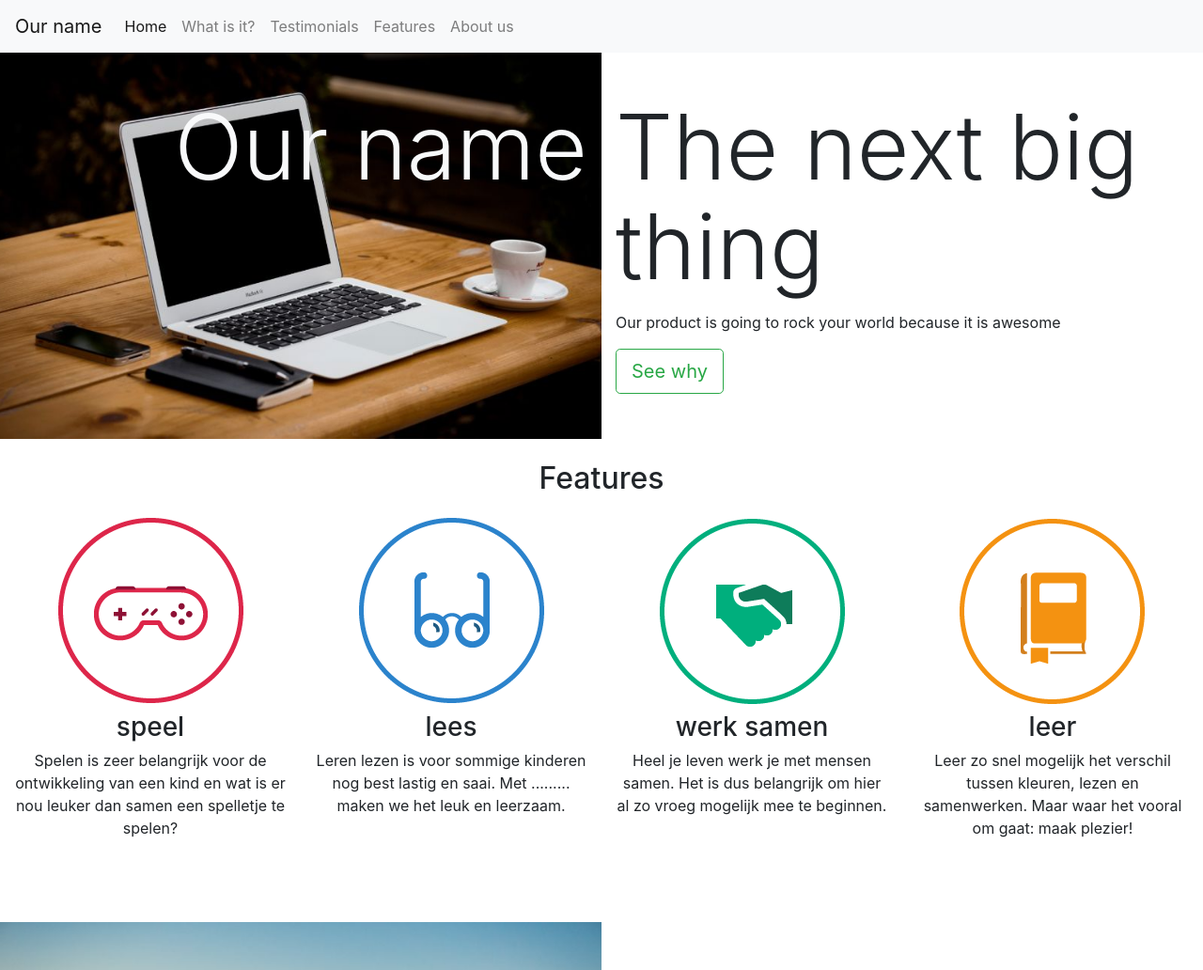
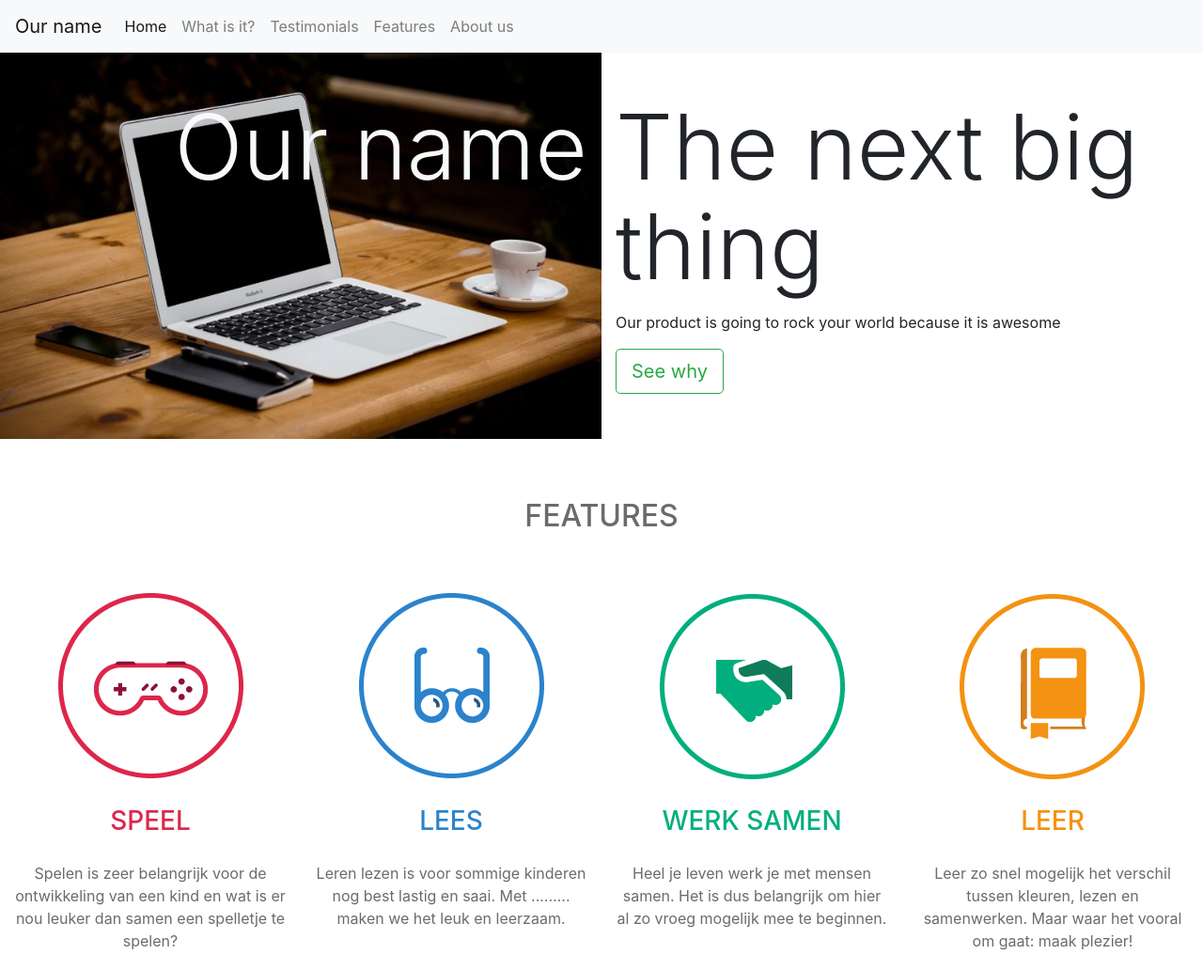
Before and after one commit to TimBorowy/sprint3website, a website: page public/plindex.html in a window 1280 px wide. Shown: the top 1032 px of the page at 94% size. Drawn offline with nearby package versions, Linux system fonts and the light colour scheme; some packages are replaced by stand-ins of ours; files that its build step writes are made by us from their sources.

Commit message:
feature css

```diff
--- a/css/style.scss
+++ b/css/style.scss
@@ -37,3 +37,38 @@ body {
 	bottom: 20px;
 	z-index: 999;
 }
+
+
+
+
+.feature-row h3 {
+    padding:20px 0 20px;
+}
+
+.feature-row h2 {
+    padding:40px 0 40px;
+}
+
+.uppercase {
+    text-transform: uppercase;
+}
+
+.feature-row {
+    color:#6b6b6b;
+}
+
+.color {
+    color:#f49210;
+}
+
+.play {
+    color:#dc274a;
+}
+
+.read {
+    color:#2c83cb;
+}
+
+.collaborate {
+    color:#00af7d;
+}
```
